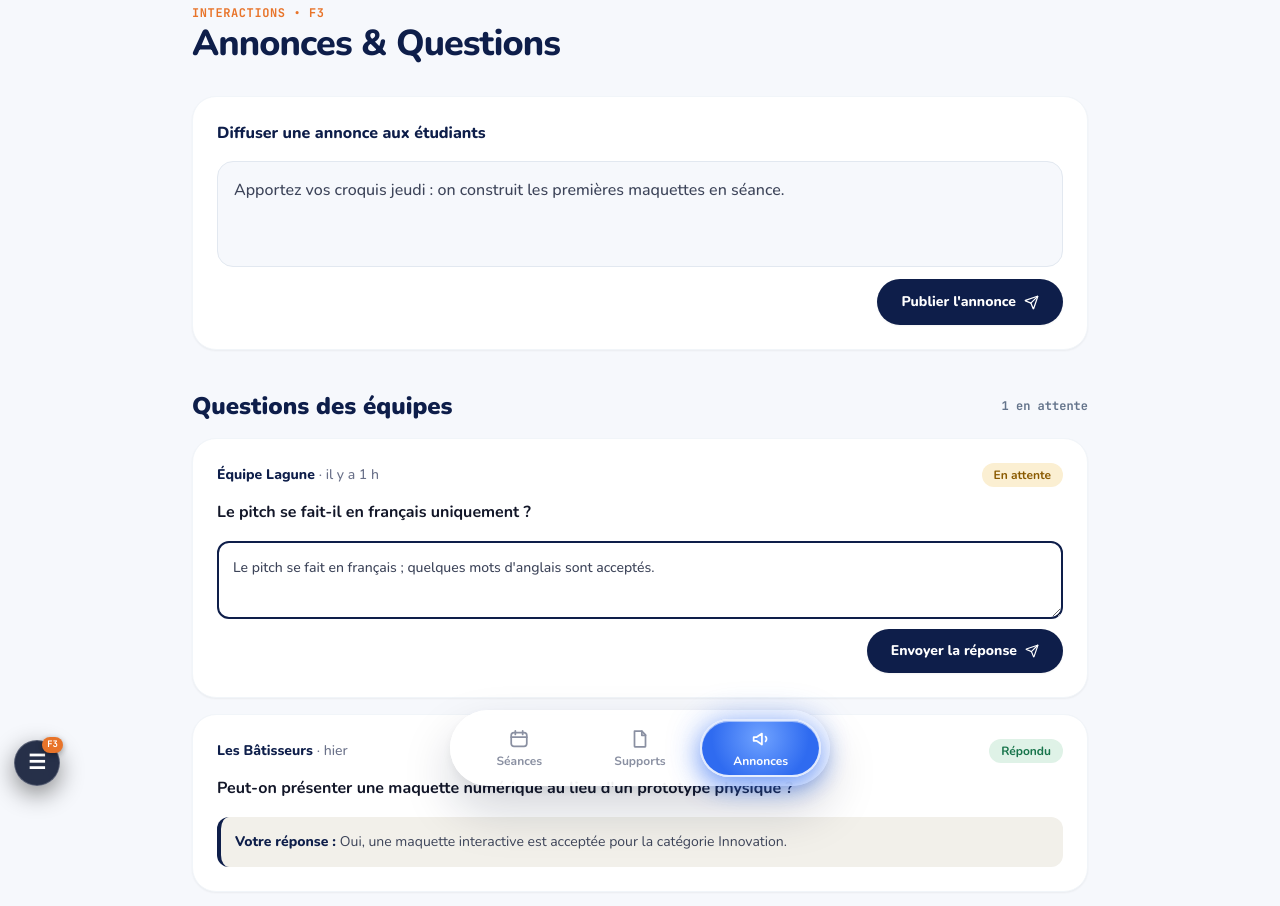
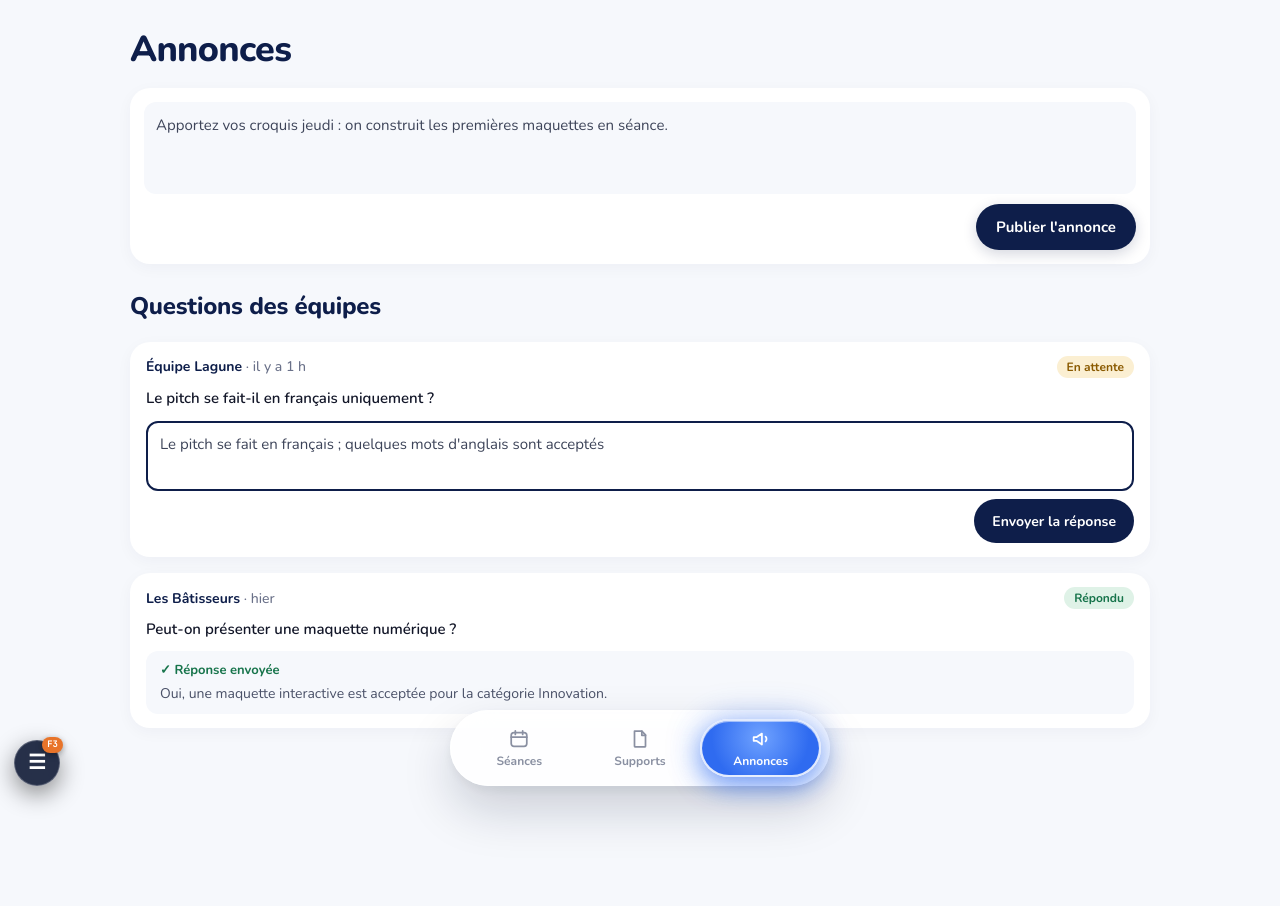
Before and after one commit to G4MA5/Genie_upbv2, a React (Vite) app: page /formateur/annonces in a window 1280 px wide. Shown: the top 906 px of the page. After the commit the page ends 880 px from the top, so only its background shows below. Built offline with nearby package versions, Linux system fonts and the light colour scheme.

Commit message:
feat(formateur): refonte 100% fidele au prototype pour Annonces et questions (F3)

```diff
--- a/src/pages/formateur/AnnoncesQuestions.tsx
+++ b/src/pages/formateur/AnnoncesQuestions.tsx
@@ -1,20 +1,29 @@
 import React, { useState } from 'react';
-import { Link } from 'react-router-dom';
-import { Send, CheckCircle2, MessageSquare, Clock, AlertCircle } from 'lucide-react';
-import toast from 'react-hot-toast';
+import { toast } from 'react-hot-toast';
 
 interface TrainerQuestion {
   id: string;
   team: string;
   when: string;
-  question: string;
-  status: 'En attente' | 'Répondu';
-  sbg: string;
-  sfg: string;
+  q: string;
   open: boolean;
-  replyText?: string;
+  done: boolean;
+  reply?: string;
 }
 
+/**
+ * ============================================================================
+ * ANNONCES & QUESTIONS FORMATEUR (ÉCRAN F3 DU PROTOTYPE)
+ * ============================================================================
+ * 100% fidèle au prototype scripts/proto_real.html L617659-617800 & L687751 :
+ * - Titre principal "Annonces" (36px font 800 Nunito #0E1E4A)
+ * - Zone de publication de l'annonce avec texte d'exemple et bouton "Publier l'annonce"
+ * - Titre de section "Questions des équipes" (24px font 800 Nunito #0E1E4A)
+ * - Liste des questions d'équipes avec badges "En attente" (#FBEFD2 / #8A5A00) ou "Répondu" (#DFF2E7 / #17744B)
+ * - Champ de réponse avec bordure 2px #0E1E4A et bouton "Envoyer la réponse"
+ * - Barre capsule de navigation en bas avec pastille active sur "Annonces"
+ * ============================================================================
+ */
 export default function AnnoncesQuestions() {
   const [announcementText, setAnnouncementText] = useState<string>(
     'Apportez vos croquis jeudi : on construit les premières maquettes en séance.'
@@ -25,154 +34,302 @@ export default function AnnoncesQuestions() {
       id: 'q1',
       team: 'Équipe Lagune',
       when: 'il y a 1 h',
-      question: 'Le pitch se fait-il en français uniquement ?',
-      status: 'En attente',
-      sbg: '#FBEFD2',
-      sfg: '#8A5A00',
+      q: 'Le pitch se fait-il en français uniquement ?',
       open: true,
-      replyText: 'Le pitch se fait en français ; quelques mots d\'anglais sont acceptés.',
+      done: false,
+      reply: 'Le pitch se fait en français ; quelques mots d\'anglais sont acceptés.',
     },
     {
       id: 'q2',
       team: 'Les Bâtisseurs',
       when: 'hier',
-      question: 'Peut-on présenter une maquette numérique au lieu d\'un prototype physique ?',
-      status: 'Répondu',
-      sbg: '#DFF2E7',
-      sfg: '#17744B',
+      q: 'Peut-on présenter une maquette numérique ?',
       open: false,
-      replyText: 'Oui, une maquette interactive est acceptée pour la catégorie Innovation.',
+      done: true,
+      reply: 'Oui, une maquette interactive est acceptée pour la catégorie Innovation.',
     },
   ]);
+
+  const [replies, setReplies] = useState<Record<string, string>>({
+    q1: 'Le pitch se fait en français ; quelques mots d\'anglais sont acceptés',
+  });
 
   const handlePublishAnnouncement = (e: React.FormEvent) => {
     e.preventDefault();
     if (!announcementText.trim()) return;
-    toast.success('Annonce diffusée à tous les étudiants de la promotion !');
+    toast.success('Annonce publiée. Les équipes sont notifiées.');
   };
 
   const handleSendReply = (id: string) => {
-    setQuestions(prev =>
-      prev.map(q => {
+    const text = replies[id] || '';
+    setQuestions((prev) =>
+      prev.map((q) => {
         if (q.id === id) {
           return {
             ...q,
-            status: 'Répondu',
-            sbg: '#DFF2E7',
-            sfg: '#17744B',
             open: false,
+            done: true,
+            reply: text || 'Réponse envoyée par la formatrice.',
           };
         }
         return q;
       })
     );
-    toast.success('Réponse transmise à l\'équipe !');
+    toast.success('Réponse envoyée à l\'équipe.');
   };
 
   return (
-    <div className="flex flex-col gap-6 sm:gap-8 max-w-4xl mx-auto w-full animate-fadeIn pb-16">
-      {/* 1. TITRE OFFICIEL */}
-      <div>
-        <span className="font-mono text-xs font-bold uppercase tracking-wider text-[#E8742A]">
-          Interactions • F3
-        </span>
-        <h1 className="text-3xl sm:text-4xl font-extrabold text-[#0E1E4A] tracking-tight">
-          Annonces & Questions
+    <div
+      data-screen-label="F3 Annonces et questions"
+      style={{
+        position: 'relative',
+        width: '100%',
+        minHeight: '100vh',
+        background: '#F6F8FC',
+        boxSizing: 'border-box',
+        display: 'flex',
+        flexDirection: 'column',
+      }}
+      className="p-4 sm:p-6 md:py-8 md:px-8"
+    >
+      <div className="w-full max-w-[560px] md:max-w-[880px] lg:max-w-[1020px] mx-auto flex flex-col gap-3.5 md:gap-5">
+        {/* ==================================================================
+            1. TITRE OFFICIEL F3 : "Annonces"
+            ================================================================== */}
+        <h1
+          style={{
+            margin: 0,
+            font: "800 36px/1 'Nunito', sans-serif",
+            color: '#0E1E4A',
+            letterSpacing: '-.02em',
+          }}
+        >
+          Annonces
         </h1>
-      </div>
 
-      {/* 2. DIFFUSION D'ANNONCE OFFICIELLE (Exact Prototype F3) */}
-      <div className="bg-white rounded-[24px] p-6 border border-slate-100 shadow-sm flex flex-col gap-4">
-        <h2 className="text-base font-extrabold text-[#0E1E4A]">
-          Diffuser une annonce aux étudiants
-        </h2>
-
-        <form onSubmit={handlePublishAnnouncement} className="flex flex-col gap-3">
+        {/* ==================================================================
+            2. CARTE PUBLIER L'ANNONCE (Exact Prototype F3)
+            ================================================================== */}
+        <form
+          onSubmit={handlePublishAnnouncement}
+          style={{
+            background: '#fff',
+            borderRadius: '20px',
+            padding: '14px',
+            display: 'flex',
+            flexDirection: 'column',
+            gap: '10px',
+            boxShadow: '0 4px 16px rgba(14,30,74,.04)',
+          }}
+          className="md:p-6"
+        >
           <textarea
             rows={3}
             value={announcementText}
-            onChange={e => setAnnouncementText(e.target.value)}
-            className="w-full p-4 rounded-2xl bg-[#F6F8FC] border border-slate-200 text-sm sm:text-base font-medium text-[#3D4459] focus:outline-none focus:border-[#0E1E4A] leading-relaxed resize-none"
+            onChange={(e) => setAnnouncementText(e.target.value)}
+            style={{
+              minHeight: '90px',
+              padding: '12px',
+              borderRadius: '12px',
+              background: '#F6F8FC',
+              font: "400 15px/1.5 'Nunito', sans-serif",
+              color: '#3D4459',
+              border: 'none',
+              resize: 'none',
+              outline: 'none',
+              width: '100%',
+              boxSizing: 'border-box',
+            }}
             placeholder="Écrivez votre consigne ou annonce ici..."
           />
 
           <button
             type="submit"
-            className="self-end min-h-[46px] px-6 rounded-full bg-[#0E1E4A] hover:bg-[#1A2C68] text-white font-extrabold text-sm flex items-center gap-2 shadow-sm transition-all cursor-pointer"
+            style={{
+              alignSelf: 'flex-end',
+              minHeight: '46px',
+              padding: '0 20px',
+              borderRadius: '999px',
+              background: '#0E1E4A',
+              color: '#fff',
+              font: "700 15px 'Nunito', sans-serif",
+              display: 'flex',
+              alignItems: 'center',
+              justifyContent: 'center',
+              border: 'none',
+              cursor: 'pointer',
+              boxShadow: '0 4px 14px rgba(14,30,74,.18)',
+              transition: 'opacity .15s',
+            }}
+            className="hover:opacity-90 active:scale-[0.99]"
           >
-            <span>Publier l'annonce</span>
-            <Send size={15} />
+            Publier l'annonce
           </button>
         </form>
-      </div>
 
-      {/* 3. QUESTIONS DES ÉQUIPES & RÉPONSES FORMATEUR (Exact Prototype F3) */}
-      <div className="space-y-4 pt-2">
-        <div className="flex items-center justify-between">
-          <h2 className="text-xl sm:text-2xl font-black text-[#0E1E4A]">
+        {/* ==================================================================
+            3. TITRE DE SECTION : "Questions des équipes"
+            ================================================================== */}
+        <h2
+          style={{
+            margin: '6px 0 0 0',
+            font: "800 24px 'Nunito', sans-serif",
+            color: '#0E1E4A',
+            letterSpacing: '-.01em',
+          }}
+        >
           Questions des équipes
         </h2>
-          <span className="text-xs font-mono font-bold text-slate-500">
-            {questions.filter(q => q.status === 'En attente').length} en attente
+
+        {/* ==================================================================
+            4. LISTE DES QUESTIONS (fQuestions)
+            ================================================================== */}
+        <div className="flex flex-col gap-3 md:gap-4">
+          {questions.map((q) => {
+            const isAnswered = q.done;
+            const badgeBg = isAnswered ? '#DFF2E7' : '#FBEFD2';
+            const badgeFg = isAnswered ? '#17744B' : '#8A5A00';
+            const statusLabel = isAnswered ? 'Répondu' : 'En attente';
+
+            return (
+              <div
+                key={q.id}
+                style={{
+                  background: '#fff',
+                  borderRadius: '20px',
+                  padding: '14px 16px',
+                  display: 'flex',
+                  flexDirection: 'column',
+                  gap: '10px',
+                  boxShadow: '0 4px 16px rgba(14,30,74,.04)',
+                }}
+                className="md:p-6"
+              >
+                {/* Ligne haute : Équipe · Moment & Badge statut */}
+                <div
+                  style={{
+                    display: 'flex',
+                    justifyContent: 'space-between',
+                    alignItems: 'center',
+                  }}
+                >
+                  <span
+                    style={{
+                      font: "700 14px 'Nunito', sans-serif",
+                      color: '#0E1E4A',
+                    }}
+                  >
+                    {q.team}{' '}
+                    <span
+                      style={{
+                        fontWeight: 500,
+                        color: '#6A7189',
+                      }}
+                    >
+                      · {q.when}
+                    </span>
+                  </span>
+
+                  <span
+                    style={{
+                      padding: '3px 10px',
+                      borderRadius: '999px',
+                      background: badgeBg,
+                      color: badgeFg,
+                      font: "700 12px 'Nunito', sans-serif",
+                    }}
+                  >
+                    {statusLabel}
                   </span>
                 </div>
 
-        <div className="space-y-4">
-          {questions.map(q => (
+                {/* Question posée */}
+                <span
+                  style={{
+                    font: "600 15px/1.45 'Nunito', sans-serif",
+                    color: '#121628',
+                  }}
+                  className="md:text-[16px]"
+                >
+                  {q.q}
+                </span>
+
+                {/* Champ de réponse actif (open = true) exact du prototype */}
+                {q.open && (
+                  <div style={{ display: 'flex', flexDirection: 'column', gap: '8px', marginTop: '2px' }}>
+                    <textarea
+                      rows={2}
+                      value={replies[q.id] || ''}
+                      onChange={(e) =>
+                        setReplies({ ...replies, [q.id]: e.target.value })
+                      }
+                      style={{
+                        minHeight: '70px',
+                        padding: '10px 12px',
+                        borderRadius: '12px',
+                        border: '2px solid #0E1E4A',
+                        font: "400 15px/1.5 'Nunito', sans-serif",
+                        color: '#3D4459',
+                        outline: 'none',
+                        resize: 'none',
+                        background: '#fff',
+                        boxSizing: 'border-box',
+                        width: '100%',
+                      }}
+                    />
+
+                    <button
+                      type="button"
+                      onClick={() => handleSendReply(q.id)}
+                      style={{
+                        alignSelf: 'flex-end',
+                        minHeight: '44px',
+                        padding: '0 18px',
+                        borderRadius: '999px',
+                        background: '#0E1E4A',
+                        color: '#fff',
+                        font: "700 14px 'Nunito', sans-serif",
+                        display: 'flex',
+                        alignItems: 'center',
+                        justifyContent: 'center',
+                        border: 'none',
+                        cursor: 'pointer',
+                        transition: 'opacity .15s',
+                      }}
+                      className="hover:opacity-90 active:scale-[0.99]"
+                    >
+                      Envoyer la réponse
+                    </button>
+                  </div>
+                )}
+
+                {/* Réponse enregistrée (si répondu) */}
+                {!q.open && q.reply && (
                   <div
-              key={q.id}
-              className="bg-white rounded-[24px] p-5 sm:p-6 border border-slate-100 shadow-sm flex flex-col gap-3.5"
+                    style={{
+                      background: '#F6F8FC',
+                      borderRadius: '12px',
+                      padding: '10px 14px',
+                      font: "400 14px/1.5 'Nunito', sans-serif",
+                      color: '#4A5168',
+                      display: 'flex',
+                      flexDirection: 'column',
+                      gap: '2px',
+                    }}
                   >
-              <div className="flex items-center justify-between">
-                <span className="font-extrabold text-sm text-[#0E1E4A]">
-                  {q.team} <span className="font-medium text-[#6A7189]">· {q.when}</span>
+                    <span style={{ fontWeight: 700, color: '#17744B', fontSize: '13px' }}>
+                      ✓ Réponse envoyée
                     </span>
-                <span
-                  className="px-3 py-1 rounded-full font-bold text-xs"
-                  style={{ backgroundColor: q.sbg, color: q.sfg }}
-                >
-                  {q.status}
-                </span>
+                    <span>{q.reply}</span>
+                  </div>
+                )}
+              </div>
+            );
+          })}
         </div>
 
-              <p className="font-bold text-base text-[#121628] leading-snug">
-                {q.question}
-              </p>
-
-              {/* Si ouverte avec réponse en cours d'édition */}
-              {q.open ? (
-                <div className="flex flex-col gap-2.5 pt-1">
-                  <textarea
-                    rows={2}
-                    value={q.replyText}
-                    onChange={e => {
-                      const val = e.target.value;
-                      setQuestions(prev =>
-                        prev.map(item => (item.id === q.id ? { ...item, replyText: val } : item))
-                      );
-                    }}
-                    className="w-full p-3.5 rounded-xl border-2 border-[#0E1E4A] text-sm text-[#3D4459] font-medium leading-relaxed focus:outline-none bg-white"
-                  />
-                  <button
-                    onClick={() => handleSendReply(q.id)}
-                    className="self-end min-h-[44px] px-6 rounded-full bg-[#0E1E4A] hover:bg-[#1A2C68] text-white font-extrabold text-sm flex items-center gap-2 shadow-sm transition-all cursor-pointer"
-                  >
-                    <span>Envoyer la réponse</span>
-                    <Send size={14} />
-                  </button>
-                </div>
-              ) : (
-                /* Réponse déjà transmise */
-                q.replyText && (
-                  <div className="p-3.5 rounded-xl bg-[#F2F0EA] text-sm text-[#3D4459] leading-relaxed border-l-4 border-[#0E1E4A] mt-1">
-                    <strong className="text-[#0E1E4A] font-extrabold">Votre réponse : </strong>
-                    {q.replyText}
-                  </div>
-                )
-              )}
-            </div>
-          ))}
-        </div>
+        {/* Espaceur bas pour la barre de navigation capsule */}
+        <div aria-hidden="true" style={{ flex: 'none', height: '100px' }} />
       </div>
     </div>
   );
```
Lines whose indentation alone changed are shown as unchanged.
